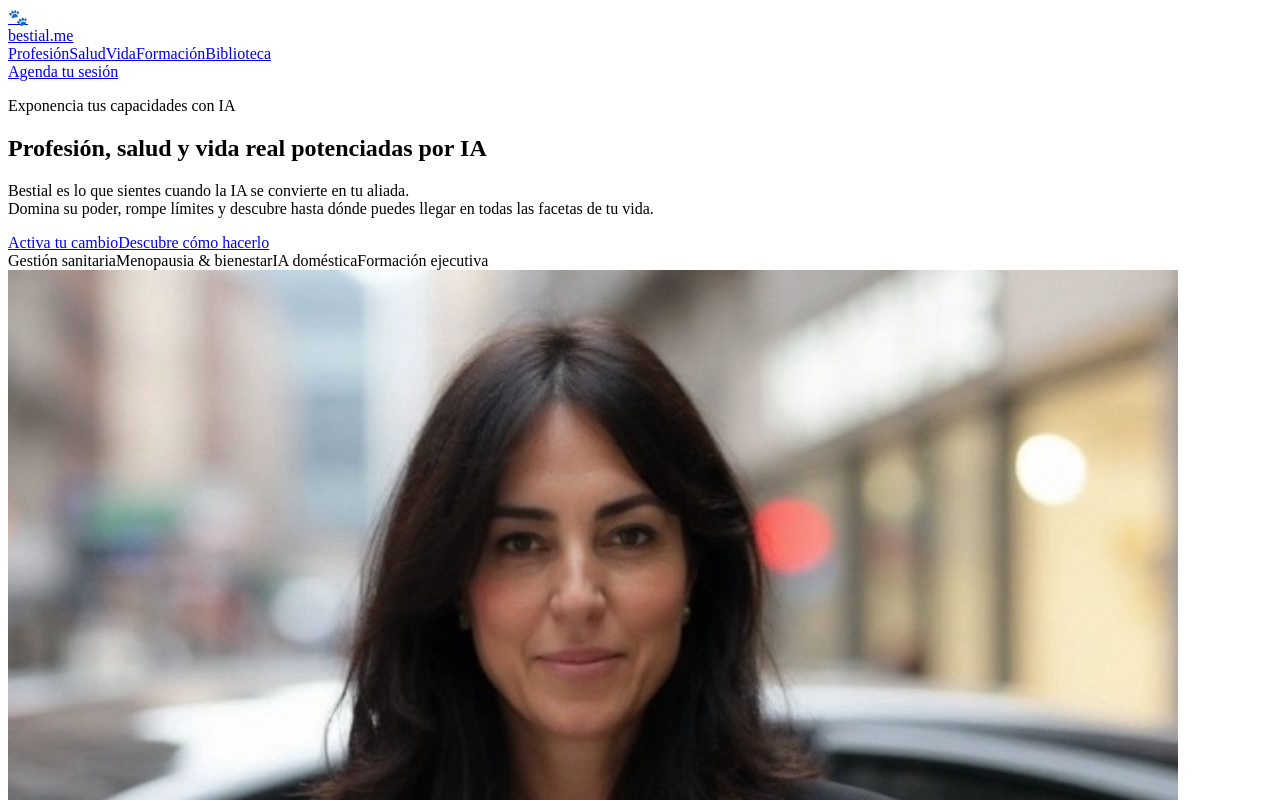
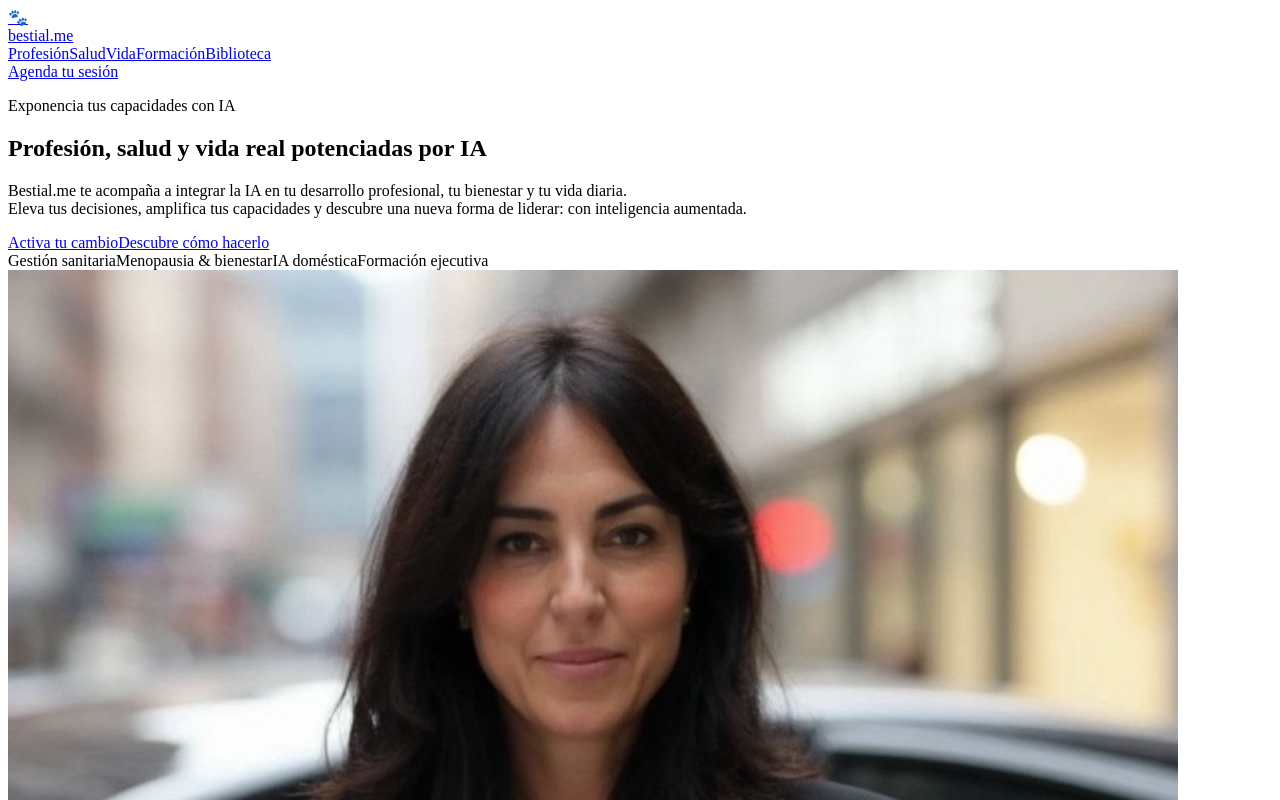
Before and after one commit to saramartinez-collab/buscate_la_vida_IA, a React (Vite) app: page / in a window 1280 px wide. Shown: the top 800 px of the page. Built offline with nearby package versions, Linux system fonts and the light colour scheme; the HTML template or start-up script is replaced by a standard one.

Commit message:
Update App.jsx

```diff
--- a/src/App.jsx
+++ b/src/App.jsx
@@ -110,8 +110,8 @@ export default function BestialHome() {
               Profesión, salud y vida real potenciadas por IA
             </h1>
             <p className="mb-8 max-w-xl text-neutral-700 text-lg font-light leading-relaxed">
-              Bestial es lo que sientes cuando la IA se convierte en tu aliada. <br />
-              Domina su poder, rompe límites y descubre hasta dónde puedes llegar en todas las facetas de tu vida.
+              Bestial.me te acompaña a integrar la IA en tu desarrollo profesional, tu bienestar y tu vida diaria. <br />
+              Eleva tus decisiones, amplifica tus capacidades y descubre una nueva forma de liderar: con inteligencia aumentada.
             </p>
             <div className="flex flex-wrap gap-3">
               <CTAButton href="#agenda">Activa tu cambio</CTAButton>
```
